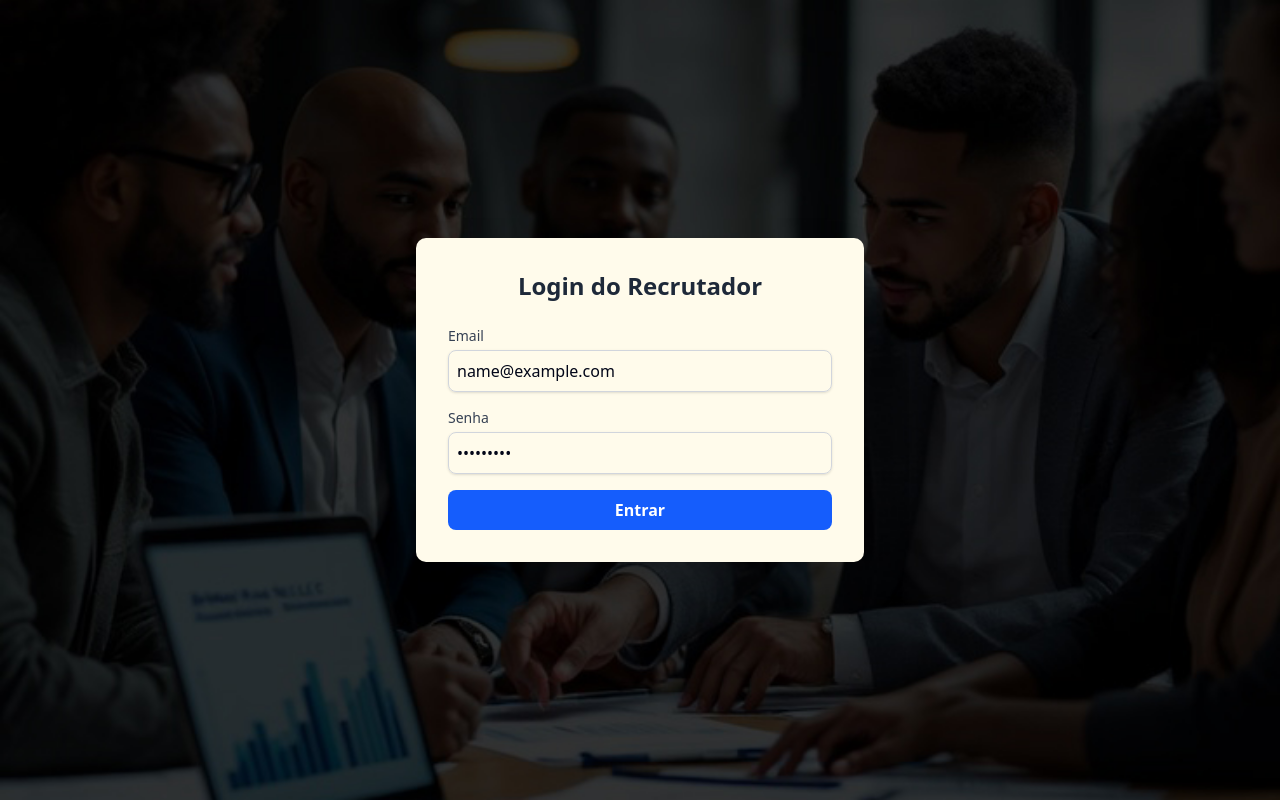
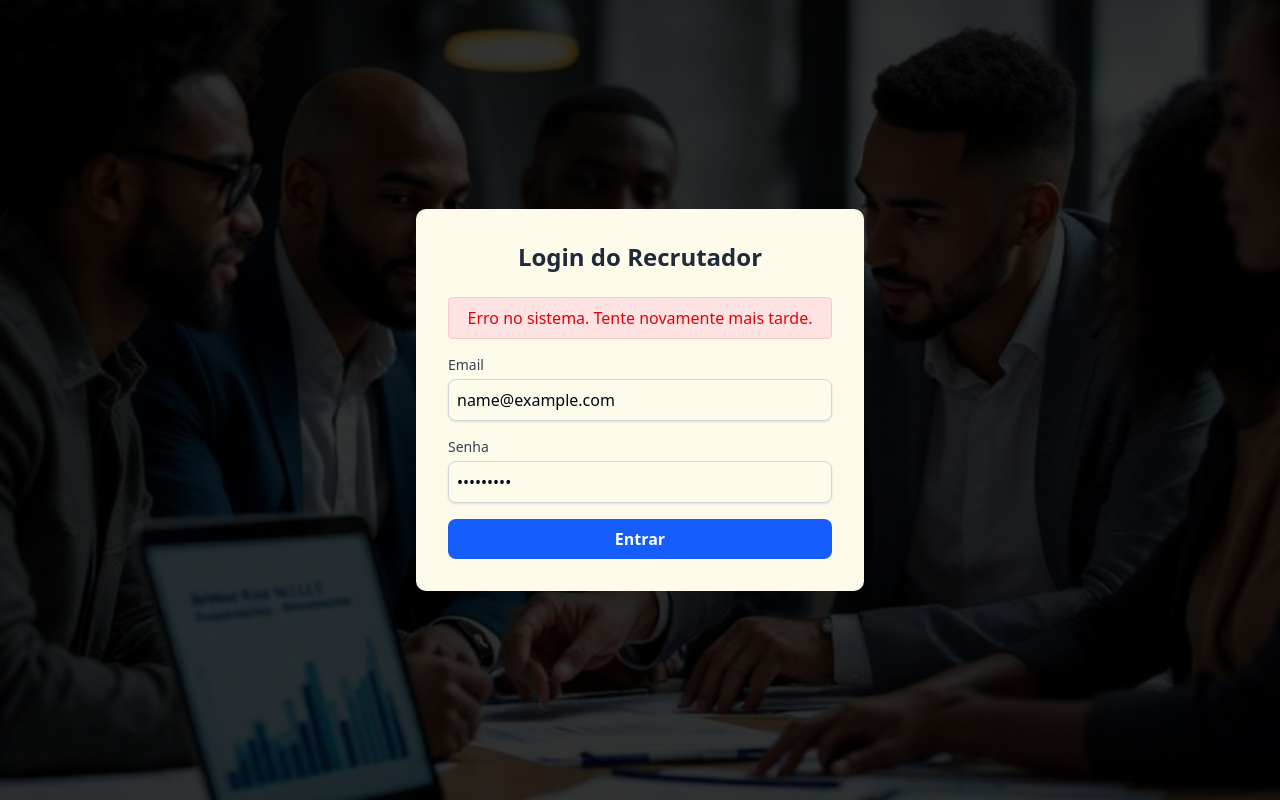
Before and after one commit to JorgeLanga/ku_Thola, a React (Vite) app in the folder frontend/: page /rh/login in a window 1280 px wide. Both pictures are taken after typing "name@example.com", "Sample123" into the empty fields and a click on the button "Entrar". Built offline with nearby package versions, Linux system fonts and the light colour scheme; no server answers.

Commit message:
chore: update some fuctions

```diff
--- a/frontend/src/pages/recruiter/RecruiterLogin.tsx
+++ b/frontend/src/pages/recruiter/RecruiterLogin.tsx
@@ -5,11 +5,21 @@ export const RecruiterLogin = () => {
   const [email, setEmail] = useState('');
   const [password, setPassword] = useState('');
   const [loading, setLoading] = useState(false);
+  const [error, setError] = useState('');
   const navigate = useNavigate();
 
   const handleLogin = async (e: React.FormEvent) => {
     e.preventDefault();
     setLoading(true);
+    setError('');
+
+    // Mock para apresentação (remova em produção!)
+    if (email === 'recrutador@empresa.com' && password === '123456') {
+      localStorage.setItem('rh_token', 'mock-token');
+      navigate('/rh/dashboard');
+      setLoading(false);
+      return;
+    }
 
     try {
       const response = await fetch('/api/login', {
@@ -23,11 +33,11 @@ export const RecruiterLogin = () => {
         localStorage.setItem('rh_token', data.token); // Salva como rh_token
         navigate('/rh/dashboard'); // Redireciona para dashboard RH
       } else {
-        alert('Falha no login. Verifique suas credenciais.');
+        setError('Falha no login. Verifique suas credenciais.');
       }
     } catch (error) {
       console.error('Erro ao fazer login:', error);
-      alert('Erro no sistema. Tente novamente mais tarde.');
+      setError('Erro no sistema. Tente novamente mais tarde.');
     } finally {
       setLoading(false);
     }
@@ -41,6 +51,12 @@ export const RecruiterLogin = () => {
       <div className="min-h-screen flex items-center justify-center">
         <div className="bg-amber-50 p-8 rounded-lg shadow-2xl w-full max-w-md">
           <h2 className="text-2xl font-bold text-center text-gray-800 mb-6">Login do Recrutador</h2>
+
+          {error && (
+            <div className="mb-4 text-red-600 bg-red-100 border border-red-200 rounded px-3 py-2 text-center">
+              {error}
+            </div>
+          )}
 
           <form onSubmit={handleLogin} className="space-y-4">
             <div>
--- a/frontend/src/types/candidature.ts
+++ b/frontend/src/types/candidature.ts
@@ -1,4 +1,4 @@
-import { Schema, model, Document, Types } from "mongoose";
+import { Document, Types } from "mongoose";
 
 export interface historyProps {
   action: string;
```
